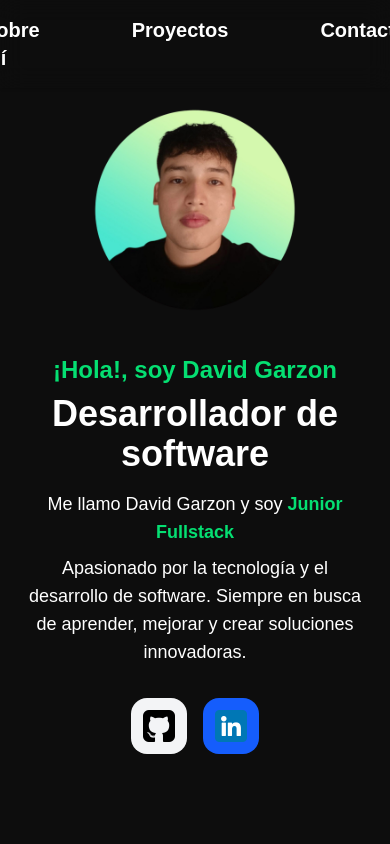
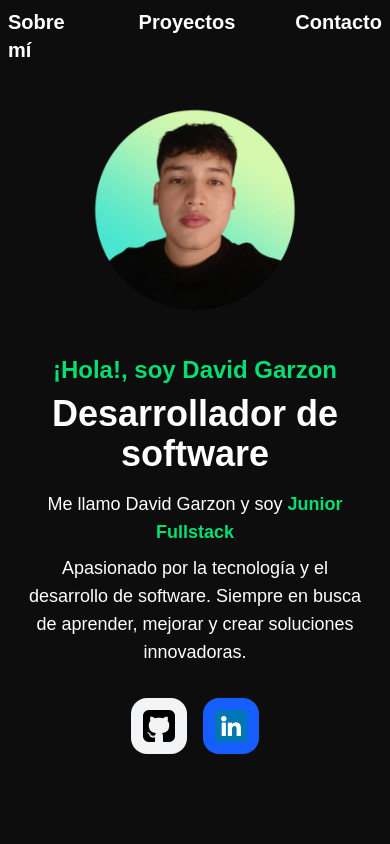
Before and after one commit to DavidGarzonDev/portafolio, a React (Vite) app: page /contact in a window 390 px wide. Shown: the top 844 px of the page. Built offline with nearby package versions, Linux system fonts and the light colour scheme; no server answers.

Commit message:
cambios en el header para responsive en telefonos

```diff
--- a/src/pages/Header.jsx
+++ b/src/pages/Header.jsx
@@ -2,9 +2,9 @@ import React from 'react';
 
 const Header = () => {
     return (
-        <header className="fixed top-0 left-0 w-full bg-transparent backdrop-blur-md z-50 py-4 shadow-sm">
+        <header className="fixed top-0 left-0 w-full bg-transparent backdrop-blur-md z-50 py-0 shadow-sm ">
             <nav className="w-full">
-                <ul className="flex justify-center space-x-8 md:space-x-16 w-full">
+                <ul className="flex justify-center space-x-0 md:space-x-15 w-full p-2">
                     {[
                         { id: 'about', text: 'Sobre mí' },
                         { id: 'projects', text: 'Proyectos' },
```
